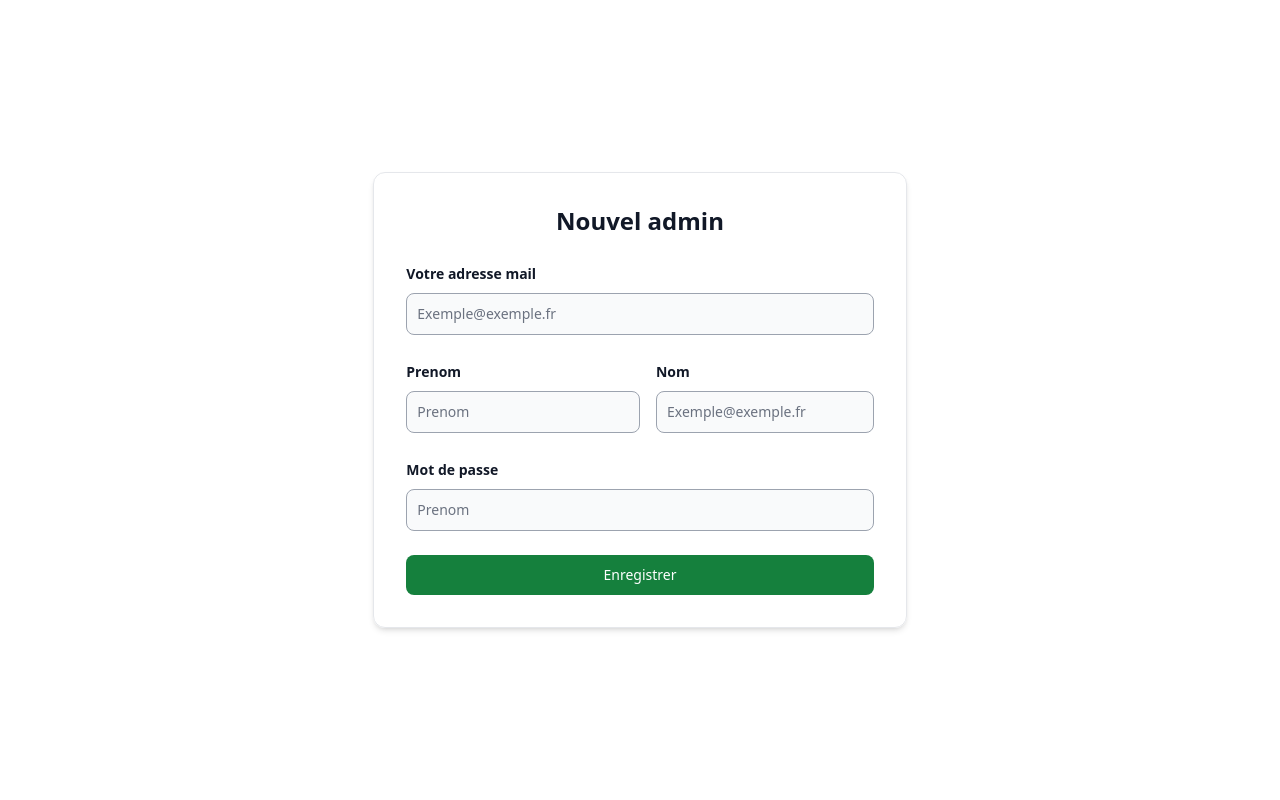
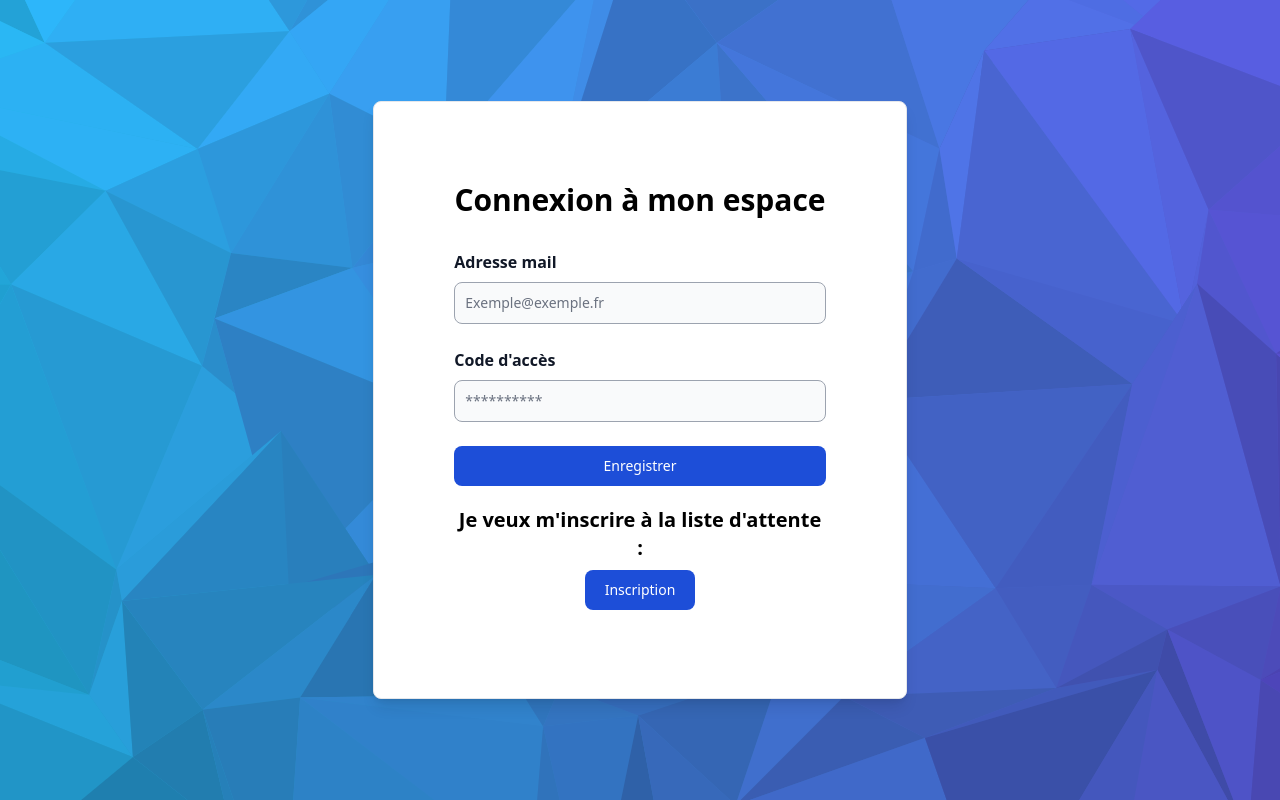
Before and after one commit to nandoib/liste-attente-front, a React (Create React App) app: page / in a window 1280 px wide. Shown: the top 800 px of the page. Built offline with nearby package versions, Linux system fonts and the light colour scheme.

Commit message:
remove admin page

```diff
--- a/src/components/Home.js
+++ b/src/components/Home.js
@@ -12,7 +12,6 @@ const Home = () => {
   };
   return (
     <>
-      <NewAdmin />
       {showLog && (
         <PatientLoginForm
           registerOrLog={showLog}
```
